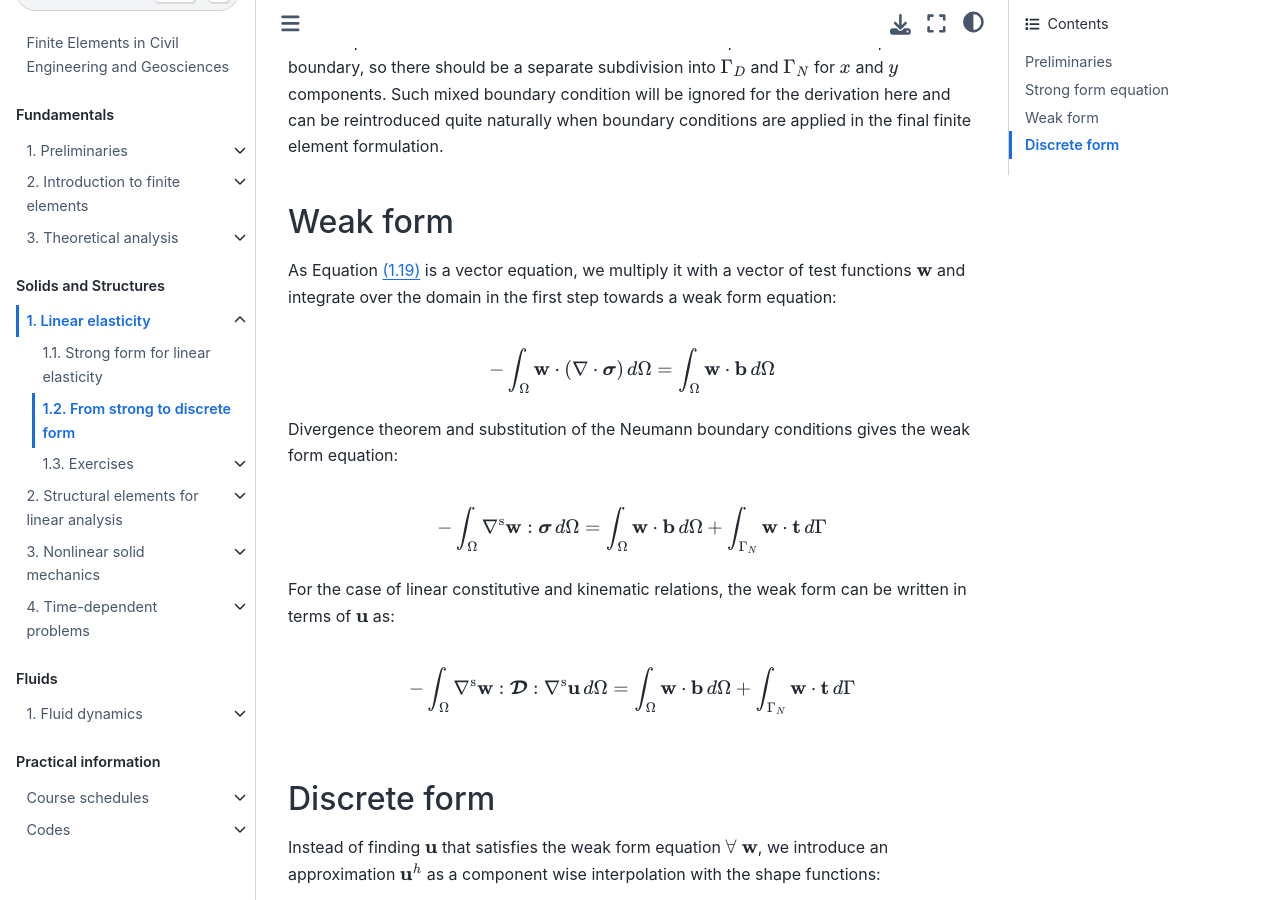
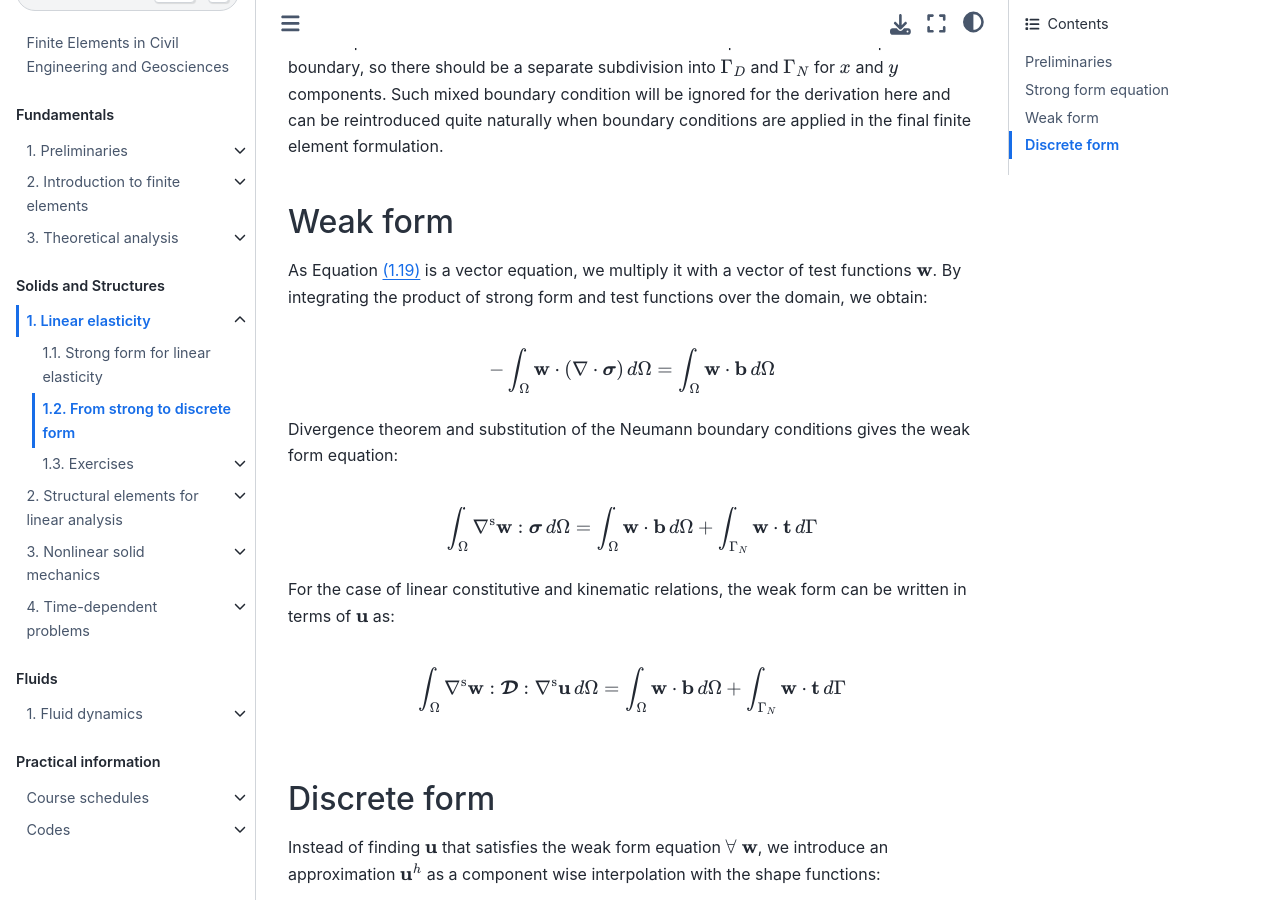
Before and after one commit to TeachBooks/mirror_computational_modelling, a Jupyter Book: the page built from book/continuum_linear/derivation.md, in a window 1280 px wide and 900 px high, scrolled down 2040 px. Built offline with Jupyter Book 1.0.4 settings and Sphinx 7.4.7 and the Sphinx Book theme 1.1.4, drawn with Linux system fonts in a browser that asks for light colours; pages that are not in the unit, such as notebooks, are missing from menus.

Commit message:
Fix sign mistake on continuum derivation

```diff
--- a/book/continuum_linear/derivation.md
+++ b/book/continuum_linear/derivation.md
@@ -73,7 +73,7 @@ where $\bt$ is a boundary traction. In general, it is possible to define a Diric
 
 ## Weak form
 
-As Equation {eq}`equilibrium-strong` is a vector equation, we multiply it with a vector of test functions $\bw$ and integrate over the domain in the first step towards a weak form equation:
+As Equation {eq}`equilibrium-strong` is a vector equation, we multiply it with a vector of test functions $\bw$. By integrating the product of strong form and test functions over the domain, we obtain:
 
 $$
 -\int_\Omega \bw\cdot(\nabla\cdot\bsig)\,d\Omega = \int_\Omega \bw\cdot\bb\,d\Omega
@@ -82,13 +82,13 @@ $$
 Divergence theorem and substitution of the Neumann boundary conditions gives the weak form equation:
 
 $$
--\int_\Omega \nabla^\us\bw:\bsig\,d\Omega = \int_\Omega \bw\cdot\bb\,d\Omega + \int_{\Gamma_N} \bw\cdot\bt\,d\Gamma
+\int_\Omega \nabla^\us\bw:\bsig\,d\Omega = \int_\Omega \bw\cdot\bb\,d\Omega + \int_{\Gamma_N} \bw\cdot\bt\,d\Gamma
 $$
 
 For the case of linear constitutive and kinematic relations, the weak form can be written in terms of $\bu$ as:
 
 $$
--\int_\Omega \nabla^\us\bw:\iD:\nabla^\us\bu\,d\Omega = \int_\Omega \bw\cdot\bb\,d\Omega + \int_{\Gamma_N} \bw\cdot\bt\,d\Gamma
+\int_\Omega \nabla^\us\bw:\iD:\nabla^\us\bu\,d\Omega = \int_\Omega \bw\cdot\bb\,d\Omega + \int_{\Gamma_N} \bw\cdot\bt\,d\Gamma
 $$
 
 
```
